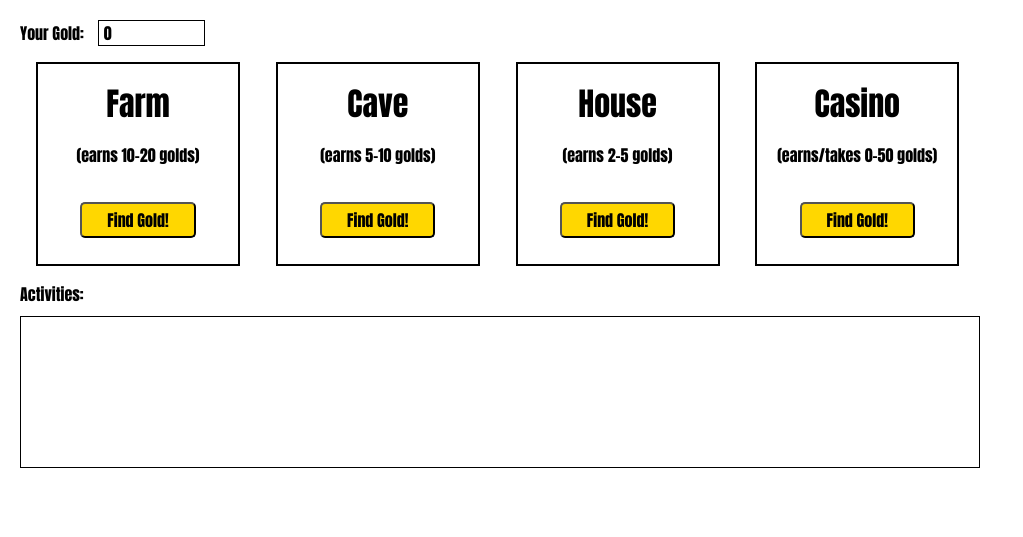
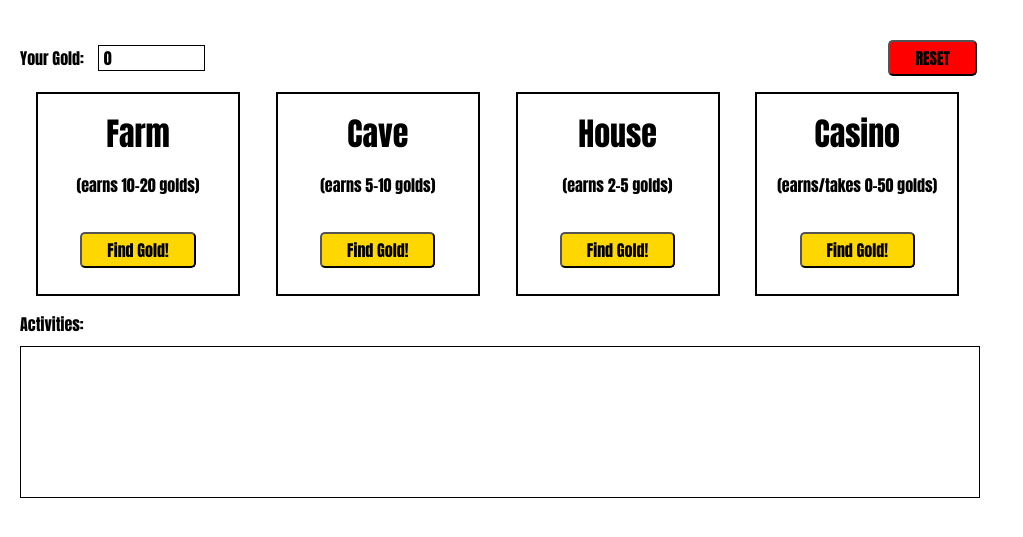
Before and after one commit to mehrik/ninja_gold, a Flask app: page / in a window 1280 px wide. Shown: the top 537 px of the page, without its empty margins (0-1023 px from the left). Run offline with Flask 2, Linux system fonts and the light colour scheme.

Commit message:
added a reset feature to reset gold amout

```diff
--- a/server.py
+++ b/server.py
@@ -13,33 +13,37 @@ def index():
 		session['log']
 	except:
 		session['gold'] = 0
-		session['log'] = ()
+		session['log'] = []
 	return render_template('index.html')
 
 @app.route('/process_money', methods=['POST'])
 def process():
-	if request.form['action'] == 'farm':
+	date = datetime.now().strftime('(%Y/%m/%d %r)')
+	if request.form['action'] == 'reset':
+		session['gold'] = 0
+		#want to add a way to clear the activities box
+	elif request.form['action'] == 'farm':
 		goldearned = random.randrange(10,21)
 		session['gold'] += goldearned
-		consolelog.insert(0, 'Earned' + ' ' +str(goldearned)+ ' ' + 'golds from the farm!')
+		consolelog.insert(0, 'Earned' + ' ' +str(goldearned)+ ' ' + 'golds from the farm! ' + date)
 	elif request.form['action'] == 'cave':
 		goldearned = random.randrange(5,11)
 		session['gold'] += goldearned
-		consolelog.insert(0, 'Earned' + ' ' +str(goldearned)+ ' ' + 'golds from the cave!')
+		consolelog.insert(0, 'Earned' + ' ' +str(goldearned)+ ' ' + 'golds from the cave! ' + date)
 	elif request.form['action'] == 'house':
 		goldearned = random.randrange(2,6)
 		session['gold'] += goldearned
-		consolelog.insert(0, 'Earned' + ' ' +str(goldearned)+ ' ' + 'golds from the farm!')
+		consolelog.insert(0, 'Earned' + ' ' +str(goldearned)+ ' ' + 'golds from the house! ' + date)
 	else:
 		gamble = round(random.random())
 		if gamble == 0:
 			goldearned = random.randrange(0,51)
 			session['gold'] += goldearned
-			consolelog.insert(0, 'Entered a casino and won' + ' ' +str(goldearned)+ ' ' + 'golds... YAY!')
+			consolelog.insert(0, 'Entered a casino and won' + ' ' +str(goldearned)+ ' ' + 'golds... YAY! ' + date)
 		else:
 			goldearned = random.randrange(0,51)
 			session['gold'] -= goldearned
-			consolelog.insert(0, 'Entered a casino and lost' + ' ' +str(goldearned)+ ' ' + 'golds... ouch..')
+			consolelog.insert(0, 'Entered a casino and lost' + ' ' +str(goldearned)+ ' ' + 'golds... ouch.. ' + date)
 			if session['gold'] < 0:
 				session['gold'] = 0
 	session['log'] = consolelog
--- a/static/style.css
+++ b/static/style.css
@@ -3,14 +3,19 @@
 	margin: 0px auto;
 	font-family: 'Impact';
 }
-
 #wrapper {
 	width: 960px;
 	margin: 20px;
 }
-p {
+p, #reset {
 	display: inline-block;
 }
+#reset {
+	margin-left: 680px;
+}
+	#reset input {
+		background-color: red;
+	}
 #money {
 	width: 100px;
 	margin-left: 10px;
@@ -25,8 +30,7 @@ p {
 	border: 2px solid black;
 	margin: 16px;
 }
-
-h1, .earn, form {
+h1, .earn, .golddigging {
 	display: block;
 	text-align: center;
 	margin-top: 15px;
@@ -38,7 +42,6 @@ input {
 	border-radius: 5px;
 	font-size: 16px;
 }
-
 #console {
 	overflow-y: auto;
 	border: 1px black solid;
@@ -48,12 +51,13 @@ input {
 #console p {
 	margin: 10px;
 }
-
+.green, .red {
+	display: block;
+	font-family: arial;
+}
 .green {
-	display: block;
 	color: green;
 }
 .red {
-	display: block;
 	color: red;
 }
--- a/templates/index.html
+++ b/templates/index.html
@@ -11,12 +11,16 @@
 		<div id='your-gold'>
 			<p>Your Gold:</p>
 			<p id='money'>{{ session['gold'] }}</p>
+			<form id='reset' method='post' action='/process_money'>
+				<input type='hidden' name='action' value='reset'>
+				<input type='submit' value='RESET'>
+			</form>
 		</div>
 		<div id='action'>
 			<div class=box>
 				<h1>Farm</h1>
 				<p class='earn'>(earns 10-20 golds)</p>
-				<form method='post' action='/process_money'>
+				<form class='golddigging' method='post' action='/process_money'>
 					<input type='hidden' name='action' value='farm'>
 					<input type='submit' value='Find Gold!'>
 				</form>
@@ -24,7 +28,7 @@
 			<div class=box>
 				<h1>Cave</h1>
 				<p class='earn'>(earns 5-10 golds)</p>
-				<form method='post' action='/process_money'>
+				<form class='golddigging' method='post' action='/process_money'>
 					<input type='hidden' name='action' value='cave'>
 					<input type='submit' value='Find Gold!'>
 				</form>
@@ -32,7 +36,7 @@
 			<div class=box>
 				<h1>House</h1>
 				<p class='earn'>(earns 2-5 golds)</p>
-				<form method='post' action='/process_money'>
+				<form class='golddigging' method='post' action='/process_money'>
 					<input type='hidden' name='action' value='house'>
 					<input type='submit' value='Find Gold!'>
 				</form>
@@ -40,7 +44,7 @@
 			<div class=box>
 				<h1>Casino</h1>
 				<p class='earn'>(earns/takes 0-50 golds)</p>
-				<form method='post' action='/process_money'>
+				<form class='golddigging' method='post' action='/process_money'>
 					<input type='hidden' name='action' value='casino'>
 					<input type='submit' value='Find Gold!'>
 				</form>
```
